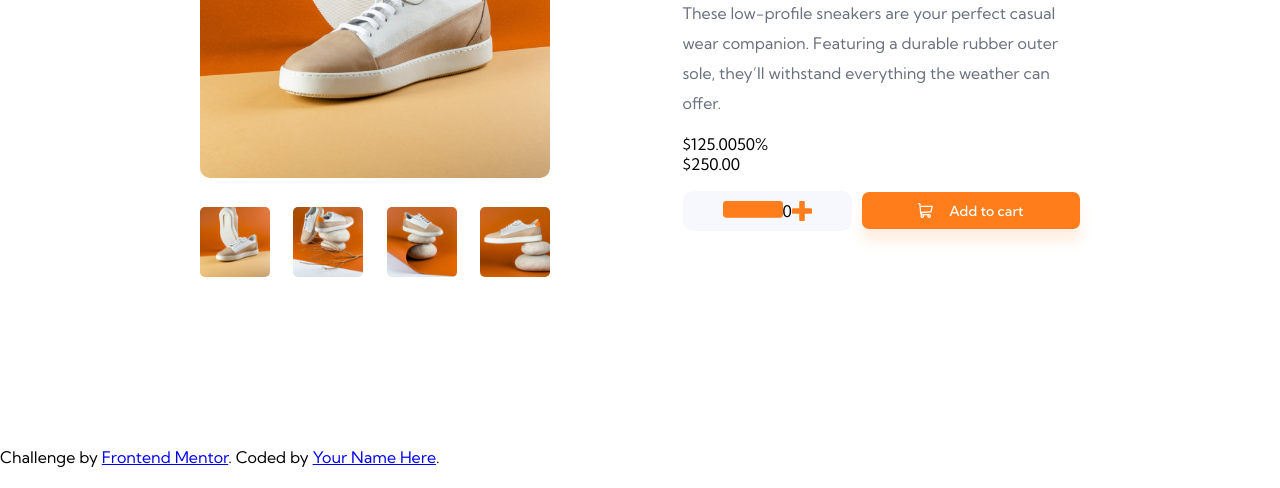
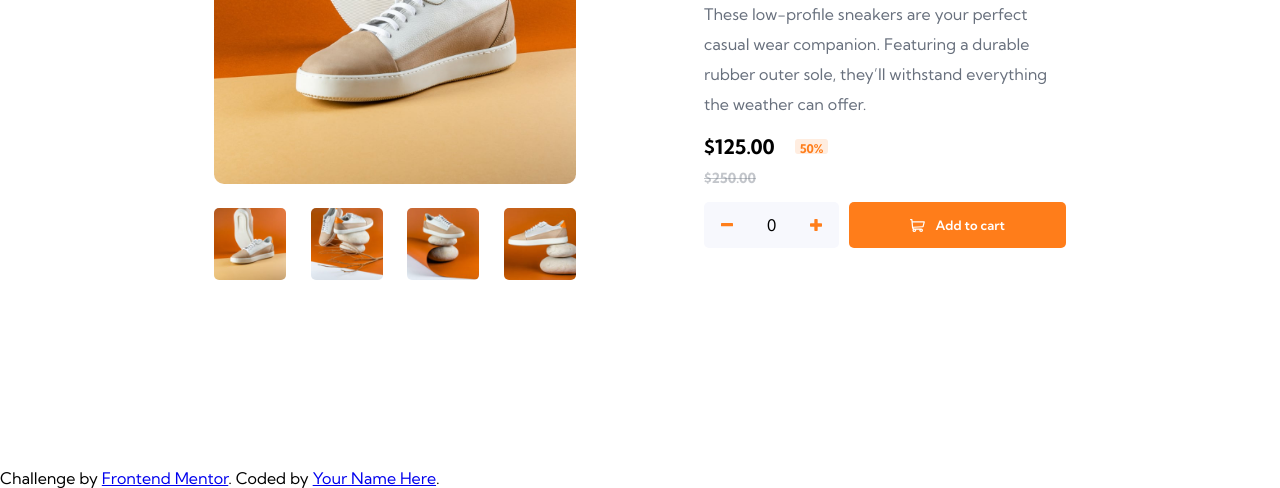
Before and after one commit to DosuSolomon/sneakers-ecommerce, a plain HTML site: page index.html in a window 1280 px wide. Shown: the part 334-822 px from the top of the page. Before the commit the page ends 801 px from the top, so only its background shows below. Drawn offline with Linux system fonts and the light colour scheme.

Commit message:
ready for deployment

```diff
--- a/css/style.css
+++ b/css/style.css
@@ -3,6 +3,7 @@
   margin: 0;
   list-style: none;
   font-family: "Kumbh Sans", sans-serif;
+  box-sizing: border-box;
 }
 
 .container {
@@ -44,40 +45,51 @@ ul li {
   gap: 50px;
 }
 /* header */
+
 /* main section */
-.main {
+.main{
   display: flex;
   flex-direction: row;
-  padding: 70px 50px;
-  justify-content: space-between;
+  justify-content: space-around;
+  align-items: centers;
 }
-.left-div {
+/* left div */
+.left-div,.right-div{
   display: flex;
   flex-direction: column;
-  gap: 25px;
-  /*  */
+  flex: .75;
+  padding: 4rem;
 }
-.collections {
+.image{
   display: flex;
-  flex-direction: row;
-  justify-content: space-between;
 }
-.collections img {
+.image img{
+  width: 100%;
+  border-radius: 10px
+}
+.collections{
+  display: flex;
+  flex-direction:row;
+  width: 100%;
+  padding: 1.5rem 0;
+  justify-content: space-between
+}
+.collections img{
+  width: 20%;
+  height: 100%;
   border-radius: 5px;
-  width: 70px;
-  height: 70px;
+}
+.collections img:hover{
+  opacity: .5;
+  border: 2px solid hsl(26, 100%, 55%);
 }
 
-.right-div {
-  display: flex;
-  flex-direction: column;
-  width: 400px;
-  justify-content: space-evenly;
-  padding: 30px 0;
-  flex: 0.75;
-  /* gap: 20px; */
+/* right div */
+.right-div{
+  gap: 15px;
+  justify-content: center;
+  align-items: flex-start;
 }
-/* right div */
 .name {
   font-size: 12px;
   text-transform: uppercase;
@@ -94,42 +106,64 @@ ul li {
   color: hsl(219, 9%, 45%);
   line-height: 30px;
 }
-.btn {
+.price-div{
+  display: flex;
+  flex-direction: column;
+  gap: 10px;
+}
+.price{
+  display: flex;
+  gap: 20px;
+  align-items: center;
+}
+.price span:first-child{
+  font-size: 20px;
+  font-weight: 700;
+}
+.price span:last-child{
+  background: hsl(25, 100%, 94%);
+  font-size: 12px;
+  border-radius: 3px;
+  color: hsl(26, 100%, 55%);
+  font-weight: bold;
+  height: 15px;
+  padding: 2px 5px;
+}
+del{
+  color: hsl(219, 9%, 45%, .4);
+  font-weight: 700;
+  font-size: 14px;
+}
+.btn{
   display: flex;
   flex-direction: row;
-  justify-content: space-between;
+  gap: 10px;
+  width: 100%;
+}
+.spin-box{
+  display: flex;
+  justify-content: space-around;
   align-items: center;
-  /* width: 100%; */
+  background: hsl(223, 64%, 98%);
+  flex: .5;
+  padding: .8rem 0;
+  border-radius: 5px;
+}
+.cartBtn{
+  display: flex;
+  justify-content: center;
+  align-items: center;
+  background:hsl(26, 100%, 55%);
+  flex: .8;
+  border-radius: 5px;
   gap: 10px;
 }
-
-.cartBtn {
-  display: flex;
-  flex: 1.5;
-  padding: 0.6rem 3rem;
-  background: hsl(26, 100%, 55%);
-  border-radius: 7px;
-  justify-content: center;
-  align-items: center;
-  font-size: 14px;
+.cartBtn span{
   color: #fff;
-  gap: 1rem;
-  font-weight: 500;
-  box-shadow: 0px 12px 12px 1px hsl(25, 100%, 94%, 0.9);
+  font-size: 13px;
+  font-weight: 600;
 }
-.spin-box {
-  display: flex;
-  flex-direction: row;
-  padding: 10px 40px;
-  background: hsl(223, 64%, 98%);
-  justify-content: space-around;
-  border-radius: 10px;
+.cartBtn img{
+  height: 13px;
+  width: 15px;
 }
-
-@media screen and (max-width: 400px) {
-  .main{
-    flex-direction: column;
-  }
-
-}
-/* main section */
--- a/index.html
+++ b/index.html
@@ -11,7 +11,10 @@
       sizes="32x32"
       href="./images/favicon-32x32.png"
     />
-    <link href="https://fonts.googleapis.com/css2?family=Kumbh+Sans:wght@100;200;300;400;500;600;700;800;900&display=swap" rel="stylesheet">
+    <link
+      href="https://fonts.googleapis.com/css2?family=Kumbh+Sans:wght@100;200;300;400;500;600;700;800;900&display=swap"
+      rel="stylesheet"
+    />
     <link rel="stylesheet" href="css/style.css" />
 
     <title>Frontend Mentor | E-commerce product page</title>
@@ -59,7 +62,7 @@
         <div class="main">
           <div class="left-div">
             <div class="image">
-              <img src="images/image-product-1.jpg" style="border-radius: 10px" width="350px" height="350px" alt="" srcset="" />
+              <img src="images/image-product-1.jpg" alt="" srcset="" />
             </div>
             <div class="collections">
               <img
@@ -92,18 +95,21 @@
               Featuring a durable rubber outer sole, they’ll withstand
               everything the weather can offer.
             </div>
-            <div class="price">
-              <span>$125.00</span><span>50%</span>
-              <p>$250.00</p>
+            <div class="price-div">
+              <div class="price">
+                <span>$125.00</span>
+                <span>50%</span>
+              </div>
+              <del>$250.00</del>
             </div>
             <div class="btn">
               <div class="spin-box">
-                <img src="images/icon-minus.svg" height="20px" alt="" srcset="" />
+                <img src="images/icon-minus.svg" alt="" srcset="" />
                 <span>0</span>
-                <img src="images/icon-plus.svg" height="20px" alt="" srcset="" />
+                <img src="images/icon-plus.svg" alt="" srcset="" />
               </div>
               <div class="cartBtn">
-                <img src="images/icon-cart.svg" alt="" srcset="" width="15px" height="15px" />
+                <img src="images/icon-cart.svg" alt="" srcset="" />
                 <span>Add to cart</span>
               </div>
             </div>
```
